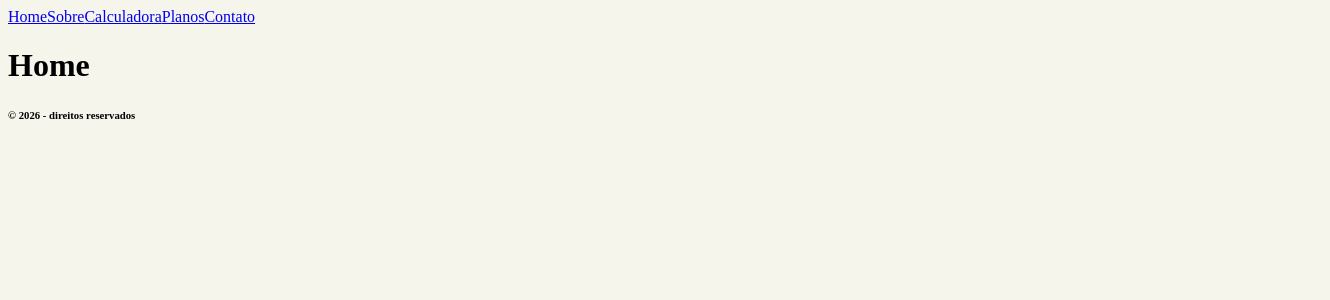
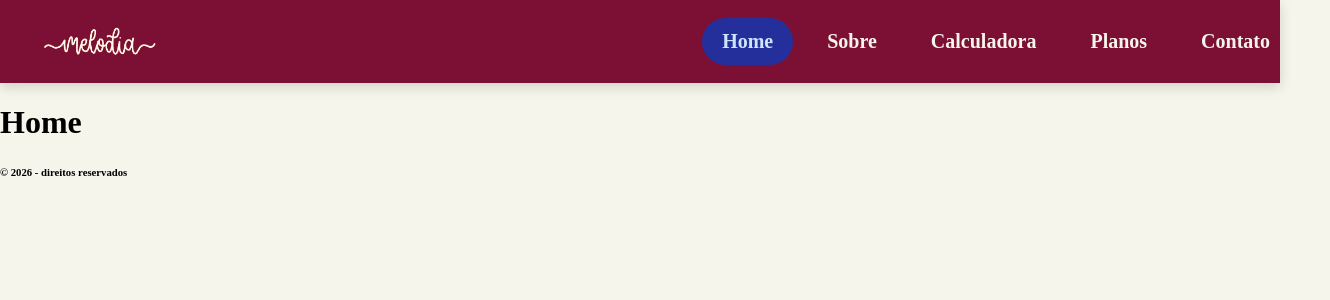
Before and after one commit to 1-ESPA/CP4-WebDev, a React (Vite) app: page / in a window 1280 px wide. Shown: the top 300 px of the page, 1330 px wide, since content can reach past the window. Built offline with nearby package versions, Linux system fonts and the light colour scheme.

Commit message:
style:Estilizando o menu do site

```diff
--- a/src/App.jsx
+++ b/src/App.jsx
@@ -2,6 +2,7 @@ import { BrowserRouter as Browser,Routes,Route } from "react-router-dom"
 import Menu from "./components/Menu"
 import Footer from "./components/Footer"
 import './css/global.css'
+
 
 function App() {
 
--- a/src/components/Menu.jsx
+++ b/src/components/Menu.jsx
@@ -1,16 +1,25 @@
-import {Link} from 'react-router-dom'
+import { NavLink } from 'react-router-dom'
+import '../css/global.css'
 import '../css/menu.css'
-import '../css/global.css'
+import logo from '../assets/logo.png'
 
 const Menu = () => {
   return (
-    <section className= "Nav">
-        <Link to="/">Home</Link>
-        <Link to="/sobre">Sobre</Link>
-        <Link to="/calculadora">Calculadora</Link>
-        <Link to="/plano">Planos</Link>
-        <Link to="/contato">Contato</Link>
-    </section>
+    <header className="menu">
+      <div className="menu-container">
+        <div className="esquerda">
+          <img src={logo} alt="logo" className="logo" />
+        </div>
+
+        <nav className="direita">
+          <NavLink to="/" end>Home</NavLink>
+          <NavLink to="/sobre">Sobre</NavLink>
+          <NavLink to="/calculadora">Calculadora</NavLink>
+          <NavLink to="/plano">Planos</NavLink>
+          <NavLink to="/contato">Contato</NavLink>
+        </nav>
+      </div>
+    </header>
   )
 }
 
--- a/src/css/global.css
+++ b/src/css/global.css
@@ -1,12 +1,14 @@
 :root {
-    --bgColor1:#CFE5FF;
-    --bgColor2:#7C1034;
-    --bgColor3: #252F9C;
-    --bgColor4: #F5F5EB;
+  --bgColor1: #CFE5FF;
+  --bgColor2: #7C1034;
+  --bgColor3: #252F9C;
+  --bgColor4: #F5F5EB;
 }
 
-body{
-    background: var(--bgColor4);
+body {
+  background: var(--bgColor4);
+  margin: 0;
+  padding: 0;
 }
 
 .container{
--- a/src/css/menu.css
+++ b/src/css/menu.css
@@ -0,0 +1,75 @@
+.menu {
+  width: 100%;
+  background-color: var(--bgColor2);
+  padding: 18px 0;
+  box-shadow: 0 4px 12px rgba(0, 0, 0, 0.15);
+}
+
+.menu-container {
+  width: 100%;
+  max-width: 1250px;
+  margin: 0 auto;
+  padding: 0 40px;
+  display: flex;
+  justify-content: space-between;
+  align-items: center;
+}
+
+.esquerda {
+  display: flex;
+  align-items: center;
+}
+
+.logo {
+  width: 120px;
+  height: auto;
+  object-fit: contain;
+}
+
+.direita {
+  display: flex;
+  align-items: center;
+  gap: 14px;
+  flex-wrap: wrap;
+}
+
+.direita a {
+  text-decoration: none;
+  color: var(--bgColor4);
+  padding: 12px 20px;
+  border-radius: 999px;
+  font-size: 20px;
+  font-weight: 600;
+  transition: all 0.3s ease;
+}
+
+.direita a:hover {
+  background-color: rgba(255, 255, 255, 0.12);
+  transform: translateY(-1px);
+}
+
+.direita a.active {
+  background-color: var(--bgColor3);
+  color: var(--bgColor1);
+}
+
+@media (max-width: 900px) {
+  .menu-container {
+    flex-direction: column;
+    gap: 20px;
+    padding: 0 20px;
+  }
+
+  .direita {
+    justify-content: center;
+  }
+
+  .direita a {
+    font-size: 17px;
+    padding: 10px 16px;
+  }
+
+  .logo {
+    width: 100px;
+  }
+}
```
Also changed, not shown: src/assets/logo.PNG (added).
